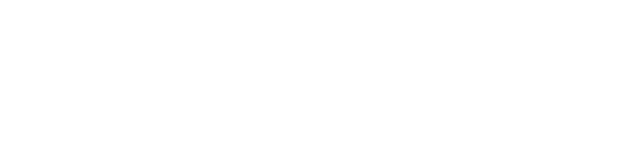
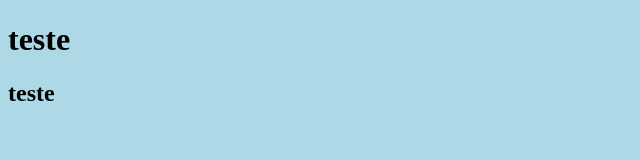
Before and after one commit to Pegassi09/teste, a plain HTML site: page index.html in a window 1280 px wide. Shown: the whole page, without its empty margins (0-640 px from the left). Drawn offline with Linux system fonts and the light colour scheme.

Commit message:
adição do css modificado

```diff
--- a/index.html
+++ b/index.html
@@ -2,10 +2,12 @@
 <html lang="pt-BR">
 <head>
     <meta charset="UTF-8">
+    <link rel="stylesheet" href="style.css">
     <meta name="viewport" content="width=device-width, initial-scale=1.0">
     <title>Chamados</title>
 </head>
 <body>
-
+    <h1>teste</h1>
+    <h2>teste</h2>
 </body>
 </html>
--- a/style.css
+++ b/style.css
@@ -0,0 +1,3 @@
+body{
+    background-color: lightblue;
+}
```
